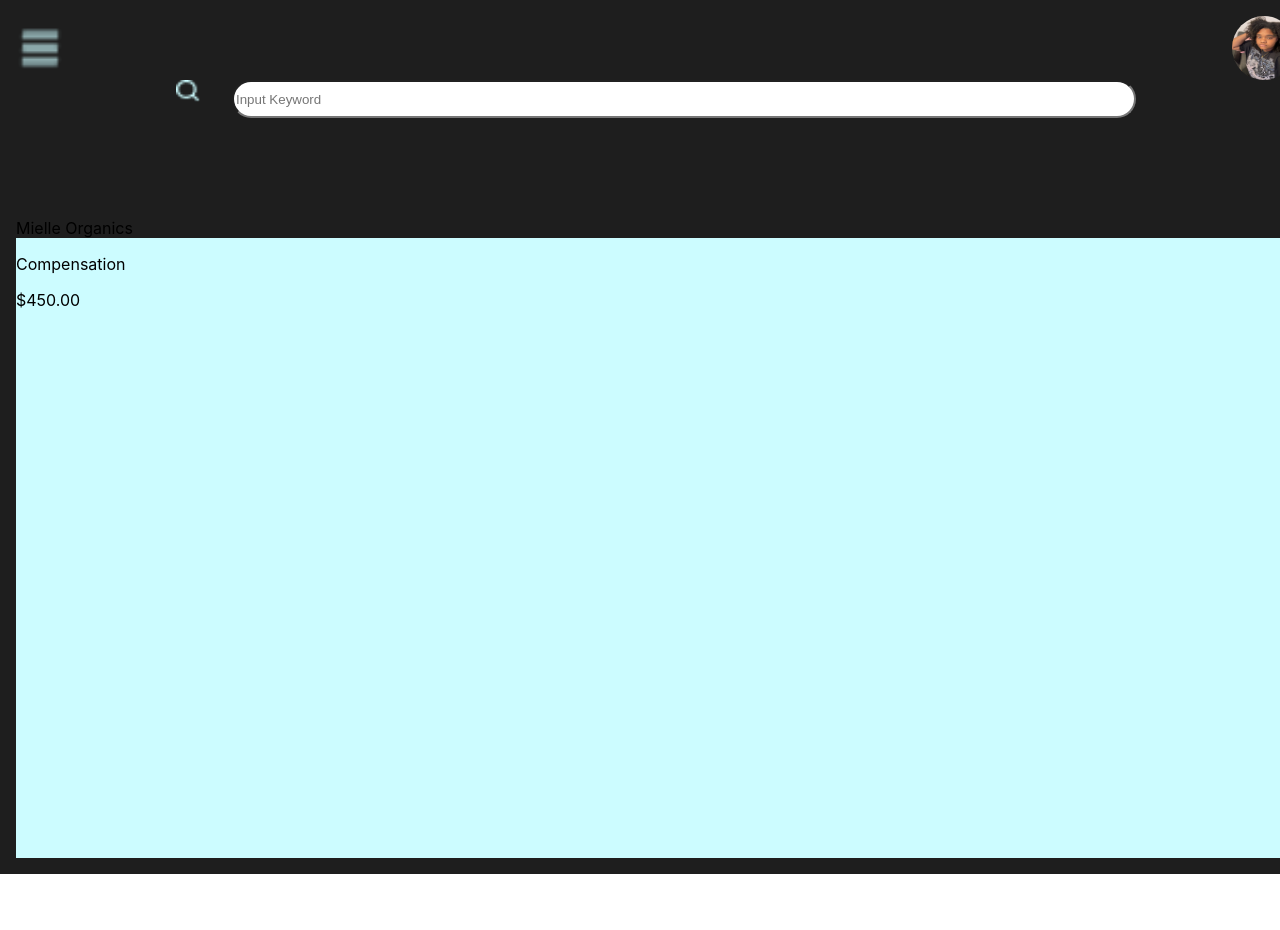
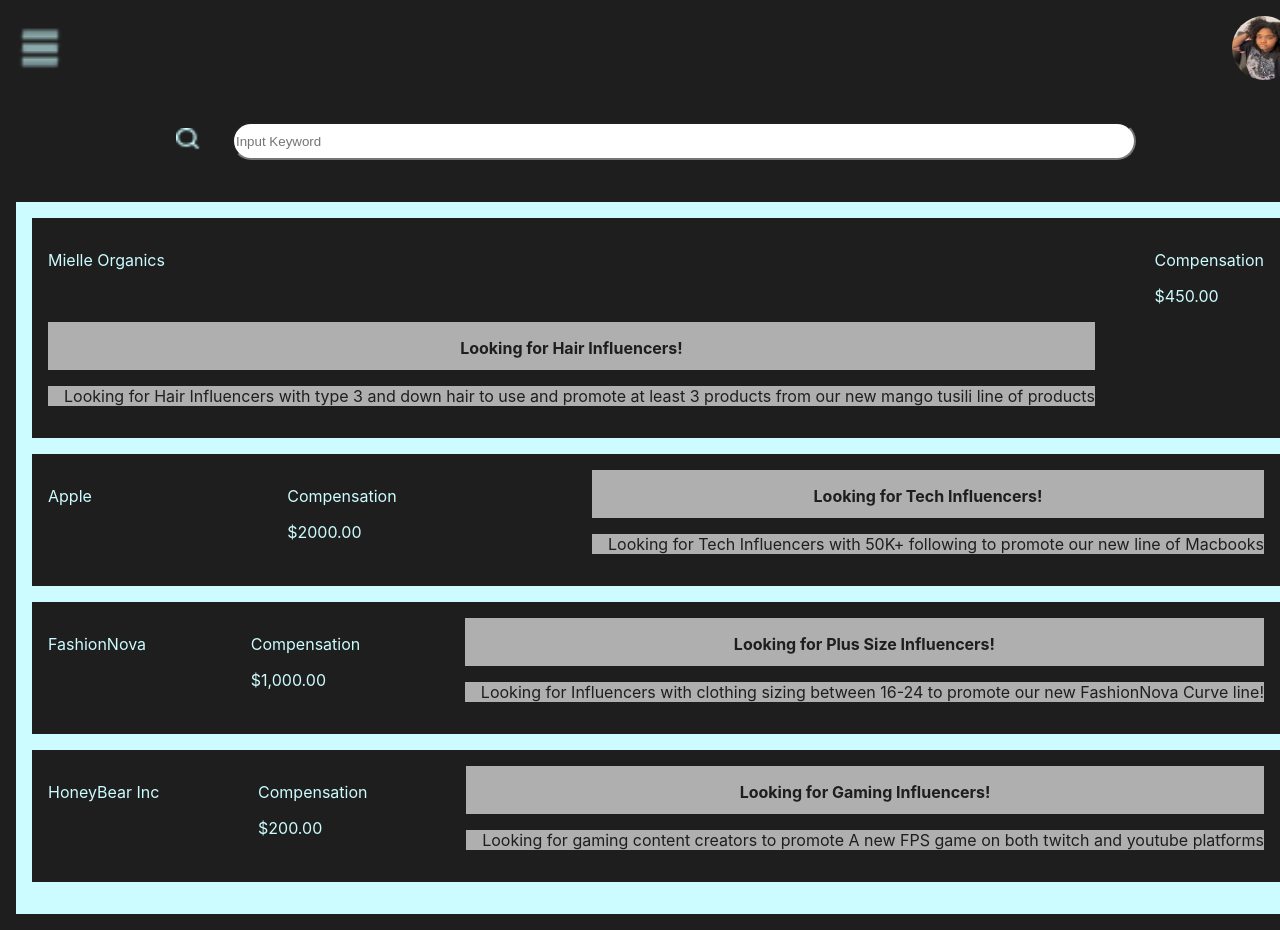
Before and after one commit to dacotah03/CreateU-Capstone, a React (Create React App) app: page /job-listing in a window 1280 px wide. Shown: the top 930 px of the page. Before the commit the page ends 874 px from the top, so only its background shows below. Built offline with nearby package versions, Linux system fonts and the light colour scheme.

Commit message:
added the listing page and styled it

```diff
--- a/src/Pages/Listing/Listing.js
+++ b/src/Pages/Listing/Listing.js
@@ -19,10 +19,69 @@
                     <div className='listing__main-info-job'>
                     <p className='listing__main-info-job-company'>Mielle Organics</p>
                 </div>
-                    </div>
                 <div className='listing__main-comp'>
                     <p className='listing__main-comp-text'>Compensation</p>
                     <p className='listing__main-comp-amount'>$450.00</p>
+                </div>
+                <div className='listing__main-text'>
+                    <div className='listing__main-text-title'>
+                        <p>Looking for Hair Influencers!</p>
+                    </div>
+                    <div className='listing__main-text-description'>
+                        <p>Looking for Hair Influencers with type 3 and down hair to use and promote at least 3 products from our new mango tusili line of products </p>
+                    </div>
+                </div>
+                </div>
+                <div className='listing__main-info'>
+                    <div className='listing__main-info-job'>
+                    <p className='listing__main-info-job-company'>Apple</p>
+                </div>
+                <div className='listing__main-comp'>
+                    <p className='listing__main-comp-text'>Compensation</p>
+                    <p className='listing__main-comp-amount'>$2000.00</p>
+                </div>
+                <div className='listing__main-text'>
+                    <div className='listing__main-text-title'>
+                        <p>Looking for Tech Influencers!</p>
+                    </div>
+                    <div className='listing__main-text-description'>
+                        <p>Looking for Tech Influencers with 50K+ following to promote our new line of Macbooks</p>
+                    </div>
+                </div>
+                </div>
+                <div className='listing__main-info'>
+                    <div className='listing__main-info-job'>
+                    <p className='listing__main-info-job-company'>FashionNova</p>
+                </div>
+                <div className='listing__main-comp'>
+                    <p className='listing__main-comp-text'>Compensation</p>
+                    <p className='listing__main-comp-amount'>$1,000.00</p>
+                </div>
+                <div className='listing__main-text'>
+                    <div className='listing__main-text-title'>
+                        <p>Looking for Plus Size Influencers!</p>
+                    </div>
+                    <div className='listing__main-text-description'>
+                        <p>Looking for Influencers with clothing sizing between 16-24 to promote our new FashionNova Curve line!</p>
+                    </div>
+                </div>
+                </div>
+                <div className='listing__main-info'>
+                    <div className='listing__main-info-job'>
+                    <p className='listing__main-info-job-company'>HoneyBear Inc</p>
+                </div>
+                <div className='listing__main-comp'>
+                    <p className='listing__main-comp-text'>Compensation</p>
+                    <p className='listing__main-comp-amount'>$200.00</p>
+                </div>
+                <div className='listing__main-text'>
+                    <div className='listing__main-text-title'>
+                        <p>Looking for Gaming Influencers!</p>
+                    </div>
+                    <div className='listing__main-text-description'>
+                        <p>Looking for gaming content creators to promote A new FPS game on both twitch and youtube platforms</p>
+                    </div>
+                </div>
                 </div>
             </section>
         </div>
--- a/src/Pages/Listing/Listing.scss
+++ b/src/Pages/Listing/Listing.scss
@@ -19,6 +19,7 @@
         display: flex;
         flex-direction: row;
         justify-content: center;
+        align-items: center;
         &-text{
             width: 70vw;
             height: 4vh;
@@ -26,13 +27,41 @@
         }
         &-search{
             width: 3.5rem;
+            position: relative;
+            top: 3rem;
         }
     }
     &__main{
         background-color: #CCFCFF;
-        height: 80vh;
+        padding: 1rem;
         &-info{
             background-color: #1E1E1E;
+            display: flex;
+            flex-direction: row;
+            flex-wrap: wrap;
+            justify-content: space-between;
+            padding: 1rem;
+            margin-bottom: 1rem;
+
+            p{
+                color: #CCFCFF;
+            }
+        }
+        &-text{
+            p{
+                color: #1E1E1E;
+            }
+            &-title{
+                background-color: #AFAFAF;
+                height: 3rem;
+                display: flex;
+                justify-content: center;
+                font-weight: 700;
+            }
+            &-description{
+                background-color: #AFAFAF;
+                padding-left: 1rem;
+            }
         }
     }
 }
```
Also changed, not shown: src/components/Modal/Modal.js (added, +71 -0 lines), src/components/Modal/Modal.scss (added), 1 other file (tests, documents, lock files or other folders).
